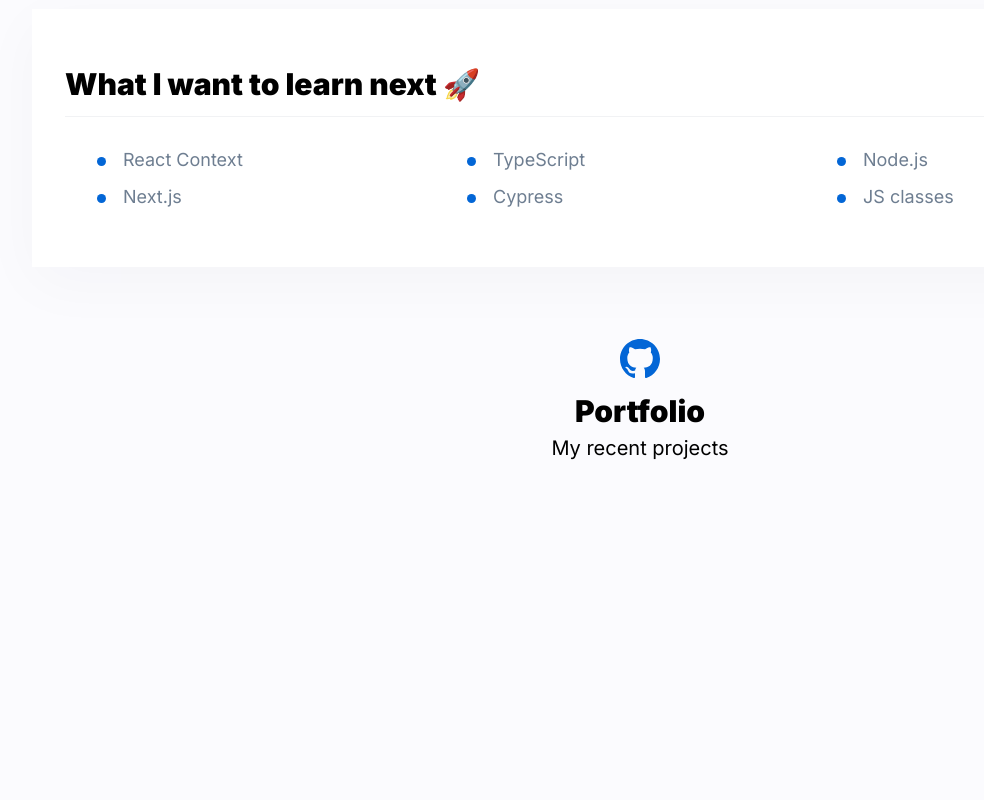
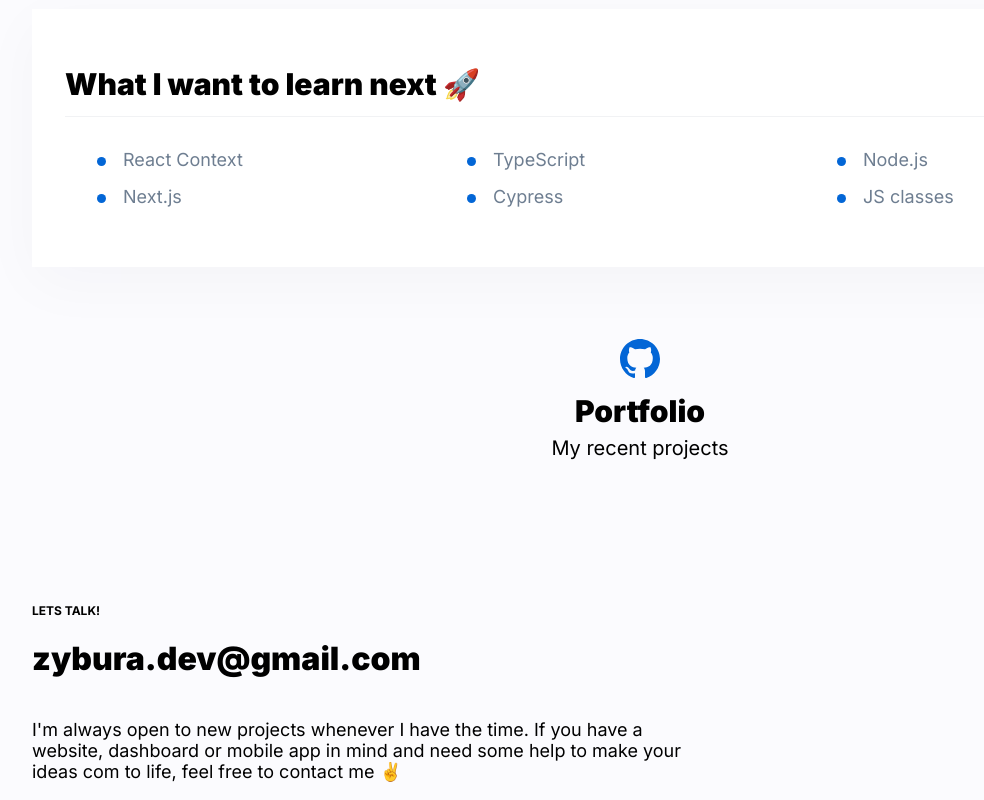
Before and after one commit to KrystianZybura/Personal-Homepage, a React (Vite) app: page / in a window 1280 px wide. Shown: the part 1081-1881 px from the top of the page, without its empty margins (0-984 px from the left). Before the commit the page ends 1565 px from the top, so only its background shows below. Built offline with nearby package versions, Linux system fonts and the light colour scheme; no server answers.

Commit message:
Footer added

```diff
--- /dev/null
+++ b/src/App/homepage/Footer/index.jsx
@@ -0,0 +1,13 @@
+import { SpecialText } from "../../common/SpecialText";
+import { FooterDescription, FooterTitle, StyledFooter } from "./styled";
+
+const Footer = () => (
+  <StyledFooter>
+    <SpecialText>Lets talk!</SpecialText>
+    <FooterTitle>zybura.dev@gmail.com</FooterTitle>
+    <FooterDescription>
+      {`I'm always open to new projects whenever I have the time. If you have a website, dashboard or mobile app in mind and need some help to make your ideas com to life, feel free to contact me ✌`}
+    </FooterDescription>
+  </StyledFooter>
+);
+export default Footer;
--- /dev/null
+++ b/src/App/homepage/Footer/styled.js
@@ -0,0 +1,25 @@
+import { styled } from "styled-components";
+
+const StyledFooter = styled.footer`
+  display: grid;
+  grid-template-columns: 1fr;
+  grid-gap: 24px;
+  margin-top: 120px;
+`;
+
+const FooterTitle = styled.span`
+  font-size: 32px;
+  font-weight: 900;
+`;
+
+const FooterDescription = styled.p`
+  font-size: 18px;
+  max-width: 670px;
+`;
+
+const FooterSocialIcons = styled.div`
+  display: flex;
+  gap: 24px;
+`;
+
+export { StyledFooter, FooterTitle, FooterDescription, FooterSocialIcons };
--- a/src/App/index.jsx
+++ b/src/App/index.jsx
@@ -1,3 +1,4 @@
+import Footer from "./homepage/Footer";
 import FutureDevelopment from "./homepage/FutureDevelopment";
 import Header from "./homepage/Header";
 import Hero from "./homepage/Header/Hero";
@@ -15,6 +16,7 @@ function App() {
       <Skillset />
       <FutureDevelopment />
       <Portfolio />
+      <Footer />
     </>
   );
 }
```
